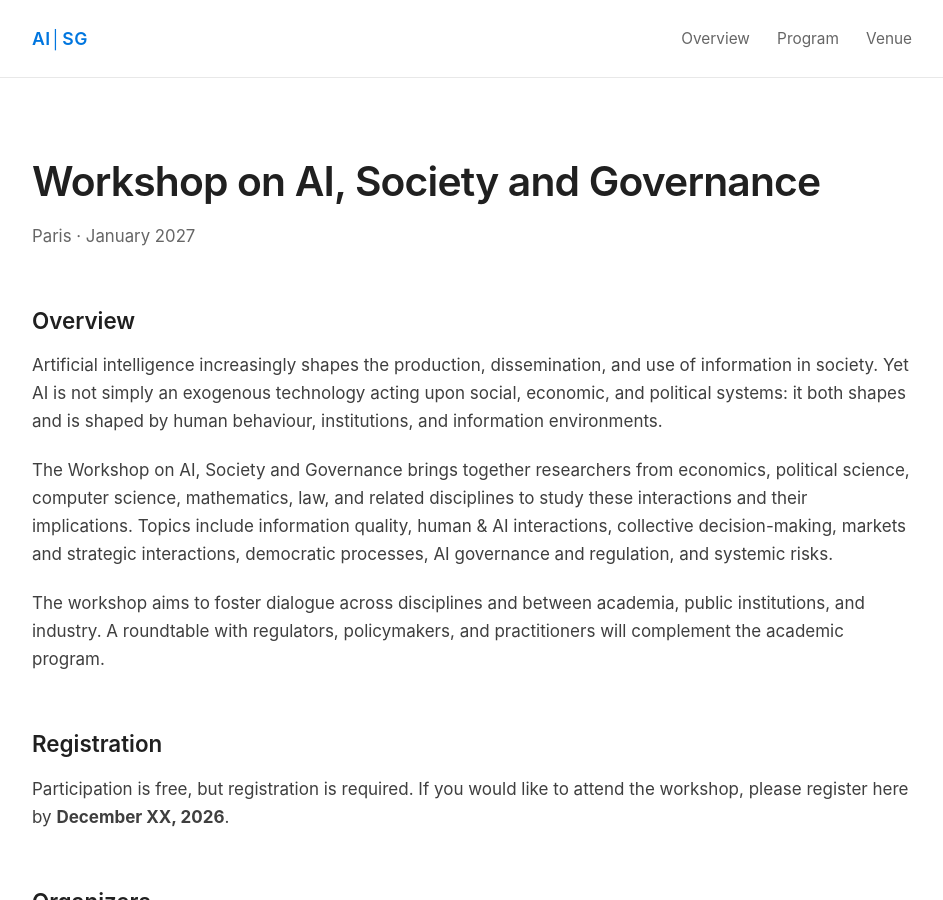
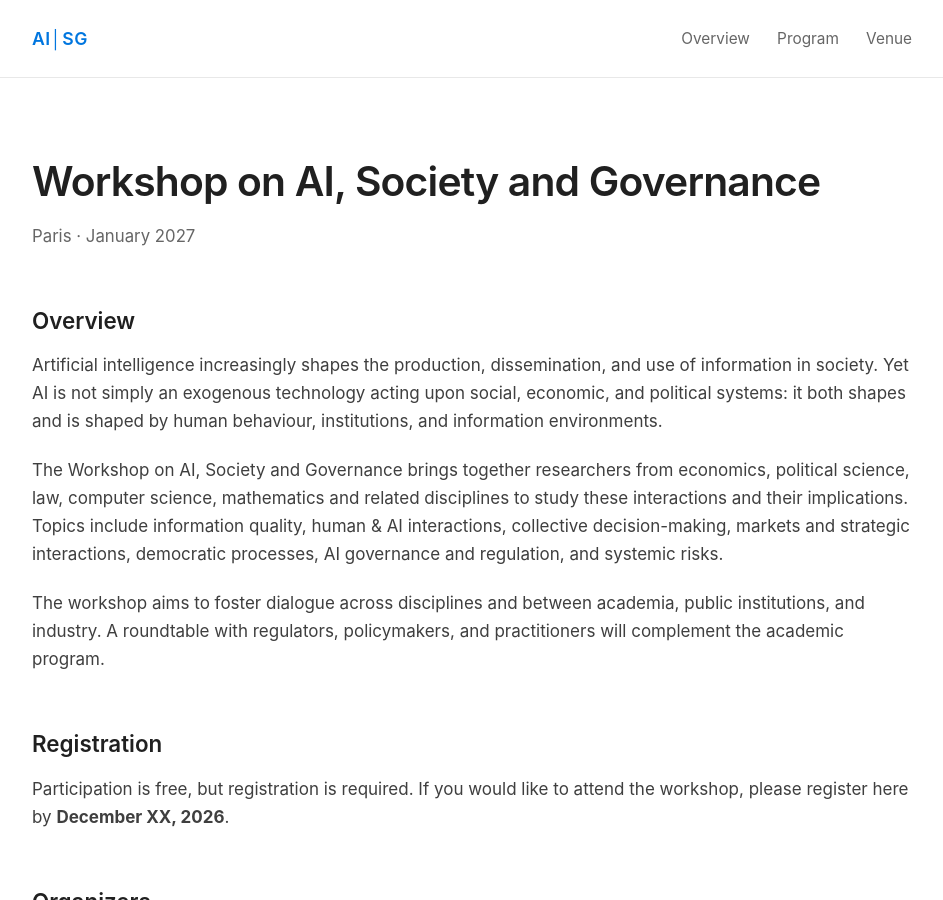
Before and after one commit to ai-society-governance/ai-society-governance.github.io, a Jekyll site: the page built from index.md, in a window 1280 px wide and 900 px high. Shown: the whole window, without its empty margins (168-1111 px from the left). Built offline with Jekyll 4.4.1, drawn with Linux system fonts in a browser that asks for light colours; our own code applies the rules of GitHub Pages for plain Markdown files.

```diff
--- a/index.md
+++ b/index.md
@@ -13,7 +13,7 @@ Paris · January 2027
 
 Artificial intelligence increasingly shapes the production, dissemination, and use of information in society. Yet AI is not simply an exogenous technology acting upon social, economic, and political systems: it both shapes and is shaped by human behaviour, institutions, and information environments.
 
-The Workshop on AI, Society and Governance brings together researchers from economics, political science, computer science, mathematics, law, and related disciplines to study these interactions and their implications. Topics include information quality, human & AI interactions, collective decision-making, markets and strategic interactions, democratic processes, AI governance and regulation, and systemic risks.
+The Workshop on AI, Society and Governance brings together researchers from economics, political science, law, computer science, mathematics and related disciplines to study these interactions and their implications. Topics include information quality, human & AI interactions, collective decision-making, markets and strategic interactions, democratic processes, AI governance and regulation, and systemic risks.
 
 The workshop aims to foster dialogue across disciplines and between academia, public institutions, and industry. A roundtable with regulators, policymakers, and practitioners will complement the academic program.
 
```
